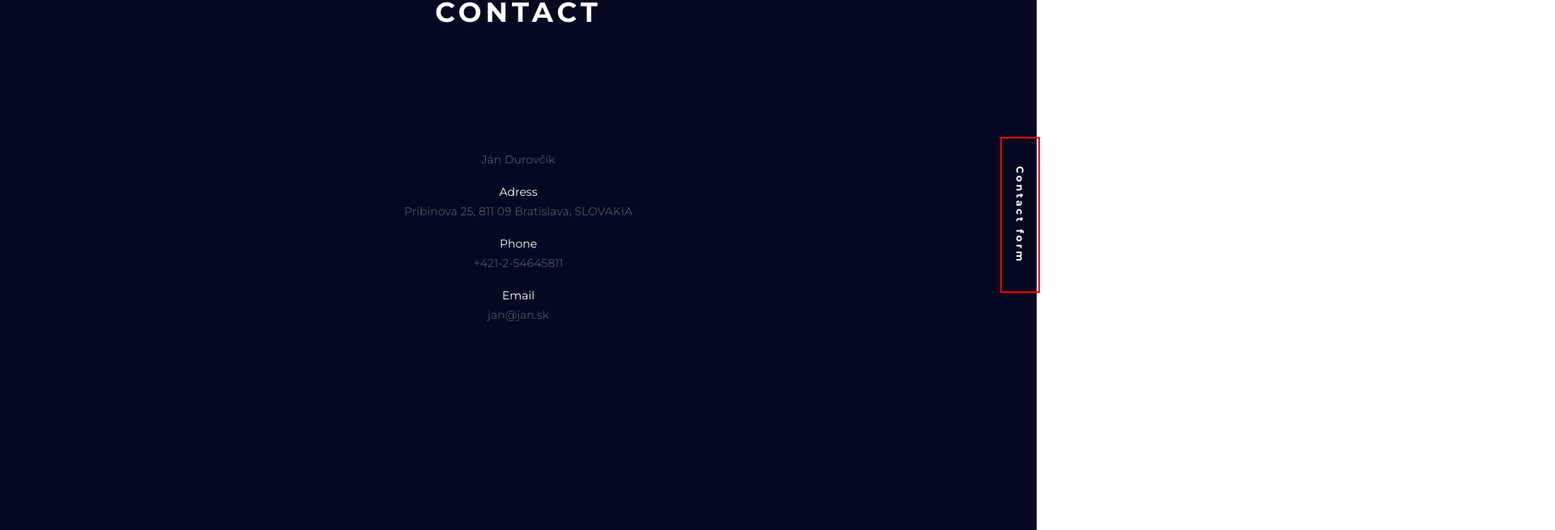
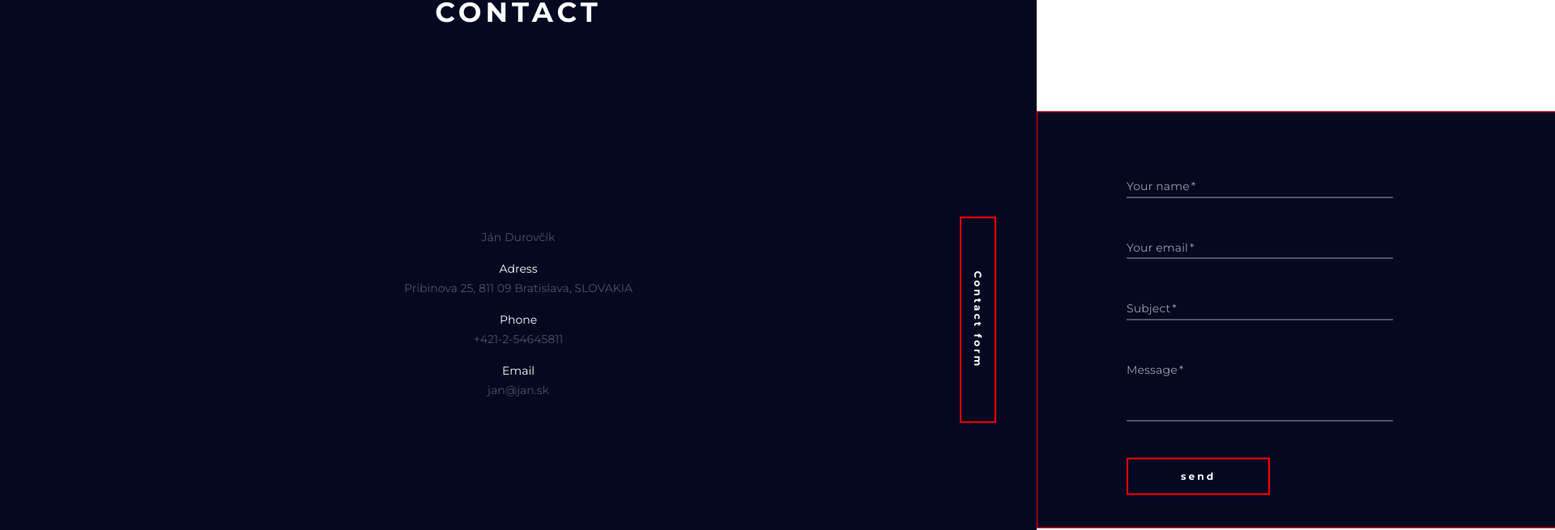
Before and after one commit to Nemoryus/web, a React (Create React App) app: page /contact in a window 1280 px wide. Shown: the part 225-880 px from the top of the page at 81% size, 1920 px wide, since content can reach past the window. Built offline with nearby package versions, Linux system fonts and the light colour scheme; a web font is replaced by a local one.

Commit message:
Contact page  -> fix: smooth opening form  -> fix: vertical align center

```diff
--- a/src/assets/css/main.css
+++ b/src/assets/css/main.css
@@ -226,9 +226,6 @@ audio, canvas, iframe, img, svg, video {
 }
 .padd-top-dbl {
 	padding-top: 60px !important
-}
-.padd-top-90{
-    padding-top: 90px!important;
 }
 .padd-lft-hlf {
 	padding-left: 15px !important
@@ -1074,40 +1071,43 @@ footer p{
     height: 600px;
     position: relative;
 }
-.fake-space {
-    height: 200px;
-}
 #contact-page .contact-info {
     transition: all .5s;
 }
-#contact-page .contact-info-weapper {
-    transition: all .5s;
+#contact-page .contact-info p {
+    width: 50%;
+    margin: 0 auto;
 }
-#contact-page p{
-
-    /* transition-property: text-align;
-  transition-duration: 4s;
-  transition-delay: 2s; */
+#contact-page .contact-info span {
+    transition: width .5s;
+    text-align: center;
+    display: inline-block;
+    width: 0;
+    white-space: nowrap;
+}
+#contact-page .contact-info .text-center span {
+    display: inline-block;
+    width: 100%;
 }
 
-#contact-page .t-left {
-    /* text-align: left; */
-    transition: width .5s;
+#contact-page .contact-form-btn {
+    position: absolute;
+    right: -55px;
+    top: 50%;
+    transform: translateY(-50%) rotate(90deg);
 }
-#contact-page .contact-form-btn-wrapper {
-    transition: all .5s;
-}
+
 #contact-page .contact-form-wrapper {
+    display: block;
     transition: all .5s;
     position: absolute;
-    right: 0.8%;
-    top: 26%;
-    transform: translate(0,-35%);
-    width: 100%;
+    width: 50%;
+    right: -50%;
+    top: 50%;
+    transform: translateY(-50%);
 }
-#contact-page .contact-form-btn-wrapper .contact-form-btn {
-    transform: rotate(90deg);
-    padding: 12px 34px!important;
+#contact-page .contact-form-wrapper.opened {
+    right: 0;
 }
 #contact-page .contact-form-wrapper .contact-form {
     background-color: #040821;
@@ -1116,9 +1116,6 @@ footer p{
     border-color: #FF0000;
     border-style: solid;
     border-width: 1px 0 1px 1px ;
-}
-#contact-page .contact-form-wrapper .contact-form-btn{
-    margin-top: 11px;
 }
 #contact-page .contact-form .MuiInput-underline:after{
     border-bottom: 2px solid #FF0000;
@@ -1138,6 +1135,7 @@ footer p{
 #production-page .production-category-btn-wrapper .underline-effect:after {
     left: -2.5px;
 }
+/* PERFORMANCE LIST IN PERFORMANCE PAGE
 #production-page .production-performance-btn-wrapper {
     font-weight: bold;
     display: inline-block;
@@ -1157,7 +1155,7 @@ footer p{
 }
 #production-page .production-performance-btn:hover {
     transform: scale(1.25);
-}
+} */
 #production-page .performances {
     height: 722px;
 }
--- a/src/components/ContactFormular.jsx
+++ b/src/components/ContactFormular.jsx
@@ -1,11 +1,9 @@
-import React from 'react';
-import { useState } from "react";
+import React, { useState } from 'react';
 import emailjs from 'emailjs-com';
 import TextField from '@material-ui/core/TextField';
 import Button from '@material-ui/core/Button';
-import ClickAwayListener from '@material-ui/core/ClickAwayListener';
 
-export default function ContactFormular({ toggleOpen }) {
+export default function ContactFormular({ isOpenedForm }) {
   const [email, setEmail] = useState({
     name: null,
     email: null,
@@ -28,21 +26,17 @@ export default function ContactFormular({ toggleOpen }) {
   }
 
   return (
-    <ClickAwayListener disableUnderline={true} onClickAway={toggleOpen}>
-      <form disableUnderline={true} className='contact-form t-left'>
+      <form className='contact-form t-left'>
         <TextField
-          disableUnderline={true}
           className="push-btm"
           required
           fullWidth
           label="Your name"
           name="name"
-          autoFocus
           value={email.name || ""}
           onChange={handleChange}
         />
         <TextField
-          disableUnderline={true}
           className="push-btm"
           required
           fullWidth
@@ -71,8 +65,7 @@ export default function ContactFormular({ toggleOpen }) {
           value={email.message || ""}
           onChange={handleChange}
         />
-        <Button className='btn btn-2 contact-form-btn t-center-none' onClick={sendEmail}>send</Button>
+        <Button className='btn btn-2 push-top-hlf' onClick={sendEmail}>send</Button>
       </form>
-    </ClickAwayListener>
   );
 }
--- a/src/components/HomePagePerformances.jsx
+++ b/src/components/HomePagePerformances.jsx
@@ -69,7 +69,7 @@ function SliderPerformances({
         prevArrow: <PrevArrow enabledButtons={enabledButtons} moveBackward={moveBackward} />,
         beforeChange: (current, next) => {
             setEnabledButtons(false)
-            if((current == performances.length - 1 && next == 0) || (current < next && (current != 0 || next != performances.length - 1))) {
+            if((current === performances.length - 1 && next === 0) || (current < next && (current !== 0 || next !== performances.length - 1))) {
                 // hide current performance
                 let sliderWrapper = document.getElementsByClassName('slider-performances')[0]
                 sliderWrapper.querySelectorAll("[data-index='" +  current + "']")[0].style.opacity = 0;
--- a/src/components/ProductionPerformanceMenu.jsx
+++ b/src/components/ProductionPerformanceMenu.jsx
@@ -12,7 +12,7 @@ export default function ProductionPerformanceMenu({ performances, setSelectedPer
                 </span>
             );
         })
-        return <Box className="production-performencas-menu padd-btm push-btm-hlf padd-top push-top-hlf">{menuItems}</Box>;
+        return <Box className="padd-btm push-btm-hlf padd-top push-top-hlf">{menuItems}</Box>;
     }
 
     return (
--- a/src/pages/ContactPage.jsx
+++ b/src/pages/ContactPage.jsx
@@ -3,6 +3,7 @@ import Button from '@material-ui/core/Button';
 
 import Grid from "@material-ui/core/Grid";
 import Box from "@material-ui/core/Box";
+import ClickAwayListener from '@material-ui/core/ClickAwayListener';
 
 import { Text } from '../containers/Language';
 import ContactFormular from '../components/ContactFormular'
@@ -16,7 +17,11 @@ function ContactPage({ setHeaderType, setSelectedPerformance }) {
     }, [])
 
     const toggleOpenedForm = () => {
-        setOpenForm((isOpenedForm) => !isOpenedForm);
+        setOpenForm((prev) => !prev);
+    };
+
+    const closeOpenedForm = () => {
+        setOpenForm(false);
     };
 
     return (
@@ -24,34 +29,31 @@ function ContactPage({ setHeaderType, setSelectedPerformance }) {
             <h3 className='page-title push-top-dbl padd-top-dbl'><Text tid="contact"/></h3>
             <Box className="push-btm push-top padd-btm-hlf padd-top">
                 <Grid className="contact-content" container alignItems='center'>
-                    <Grid className="contact-info fullHeight padd-top-90 t-center" item xs={isOpenedForm ? 5 : 12}>
+                    <Grid className="contact-info" item xs={isOpenedForm ? 6 : 12}>
+                        <p className={`${isOpenedForm ? "" : "text-center"}`}>
+                            <span className="o-low push-btm-hlf">Ján Durovčík</span>
+                            <br/>
+                            <span>Adress</span>
+                            <br/>
+                            <span className="o-low push-btm-hlf">Pribinova 25, 811 09 Bratislava, SLOVAKIA</span>
+                            <br/>
+                            <span>Phone</span>
+                            <br/>
+                            <span className="o-low push-btm-hlf">+421-2-54645811</span>
+                            <br/>
+                            <span>Email</span>
+                            <br/>
+                            <span className="o-low push-btm-hlf">jan@jan.sk</span>
+                        </p>
+                    </Grid>
+                    <ClickAwayListener onClickAway={closeOpenedForm}>
                         <Box>
-                            <p>
-                                <span className="o-low">Ján Durovčík</span>
-                            </p>
-                            <p>
-                                Adress<br />
-                                <span className="o-low">Pribinova 25, 811 09 Bratislava, SLOVAKIA</span>
-                            </p>
-                            <p>
-                                Phone<br />
-                                <span className="o-low">+421-2-54645811</span>
-                            </p>
-                            <p>
-                                Email<br />
-                                <span className="o-low">jan@jan.sk</span>
-                            </p>
+                            <Button className='btn btn-2 contact-form-btn' onClick={toggleOpenedForm}>Contact form</Button>
+                            <Grid className={`contact-form-wrapper ${isOpenedForm ? "opened" : ""}`} item xs={6}>
+                                <ContactFormular isOpenedForm={isOpenedForm}/>
+                            </Grid>
                         </Box>
-                    </Grid>
-                    <Grid className='contact-form-wrapper' item xs={isOpenedForm ? 6 : 1}>
-                        {isOpenedForm ?
-                            <ContactFormular toggleOpen={toggleOpenedForm} />
-                            :
-                            <Grid item xs={1} className="contact-form-btn-wrapper">
-                                <Button className='btn btn-2 contact-form-btn' onClick={toggleOpenedForm}>Contact form</Button>
-                            </Grid>
-                        }
-                    </Grid>
+                    </ClickAwayListener>
                 </Grid>
             </Box>
         </Box>
--- a/src/pages/Main.jsx
+++ b/src/pages/Main.jsx
@@ -36,7 +36,7 @@ function Main() {
   const handleLogoClicked = useCallback(() => {
     setSelectedPerformance(null)
     history.push("/home");
-  }, [])
+  }, [history])
 
   return (
     <PerformancesCtx.Provider value={{ getPerformances }}>
--- a/src/pages/ProductionPage.jsx
+++ b/src/pages/ProductionPage.jsx
@@ -6,7 +6,6 @@ import Box from "@material-ui/core/Box";
 
 import CategoryPage from "./CategoryPage"
 import ProductionCategoryMenu from '../components/ProductionCategoryMenu';
-import ProductionPerformanceMenu from '../components/ProductionPerformanceMenu';
 import ProductionGrid from '../components/ProductionGrid'
 import ProductionGridA from '../components/ProductionGridA'
 import ProductionGridB from '../components/ProductionGridB'
@@ -69,7 +68,8 @@ function ProductionPage({ setHeaderType, selectedPerformance, setSelectedPerform
                 <ProductionCategoryMenu selectedCategory={selectedCategory} setSelectedCategory={setSelectedCategory} />
               </Grid>
             </Grid>
-            <ProductionPerformanceMenu performances={performances} setSelectedPerformance={setSelectedPerformance} />
+            {/* PERFORMANCE LIST IN PERFORMANCE PAGE
+            <ProductionPerformanceMenu performances={performances} setSelectedPerformance={setSelectedPerformance} /> */}
             <ProductionGridLayout/>
           </Grid>
         </Grid>
```
